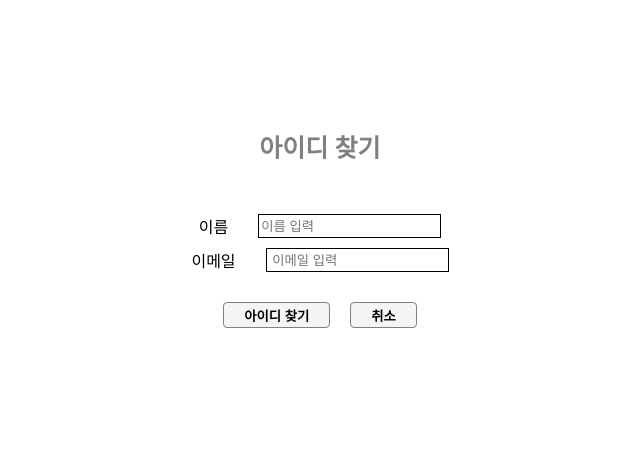
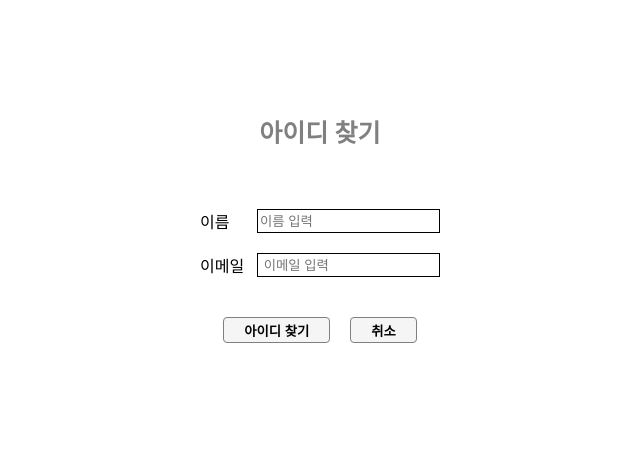
Before and after one commit to jungwon5780/Snack_G, a plain HTML site: page html/find_user_id.html in a window 1280 px wide. Shown: the part 100-556 px from the top of the page, without its empty margins (320-960 px from the left). Drawn offline with Linux system fonts and the light colour scheme.

Commit message:
id align modified

```diff
--- a/html/find_user_id.html
+++ b/html/find_user_id.html
@@ -19,6 +19,7 @@
     }
 
     .tap {
+      width: 300px;
       margin: 10px 0px;
       display: flex;
       justify-content: center;
@@ -47,6 +48,10 @@
     }
     .main-tap {
       width: 400px;
+      display:flex;
+      flex-direction: column;
+      /* justify-content: space-between; */
+      align-items:center;
     }
     button {
       border: solid 0.5px gray;
@@ -61,6 +66,11 @@
       border-radius: 0px;
       border: 1px solid black;
     }
+    .align{
+      display:flex;
+      justify-content: space-between;
+      width: 80%;
+    }
   </style>
   <body>
     <div class="main">
@@ -69,12 +79,18 @@
           <div>아이디 찾기</div>
         </div>
         <div class="tap">
-          <div class="name">이름</div>
-          <input type="text" placeholder="이름 입력" />
+          <div class="align">
+            <div class="name">이름</div>
+            <input type="text" placeholder="이름 입력" />
+          </div>
+
         </div>
         <div class="tap">
-          <div class="email">이메일</div>
-          <input type="text" placeholder=" 이메일 입력" />
+          <div class="align">
+            <div class="email">이메일</div>
+            <input type="text" placeholder=" 이메일 입력" />
+          </div>
+
         </div>
         <div class="tap">
           <button class="pwfinder">아이디 찾기</button>
```
